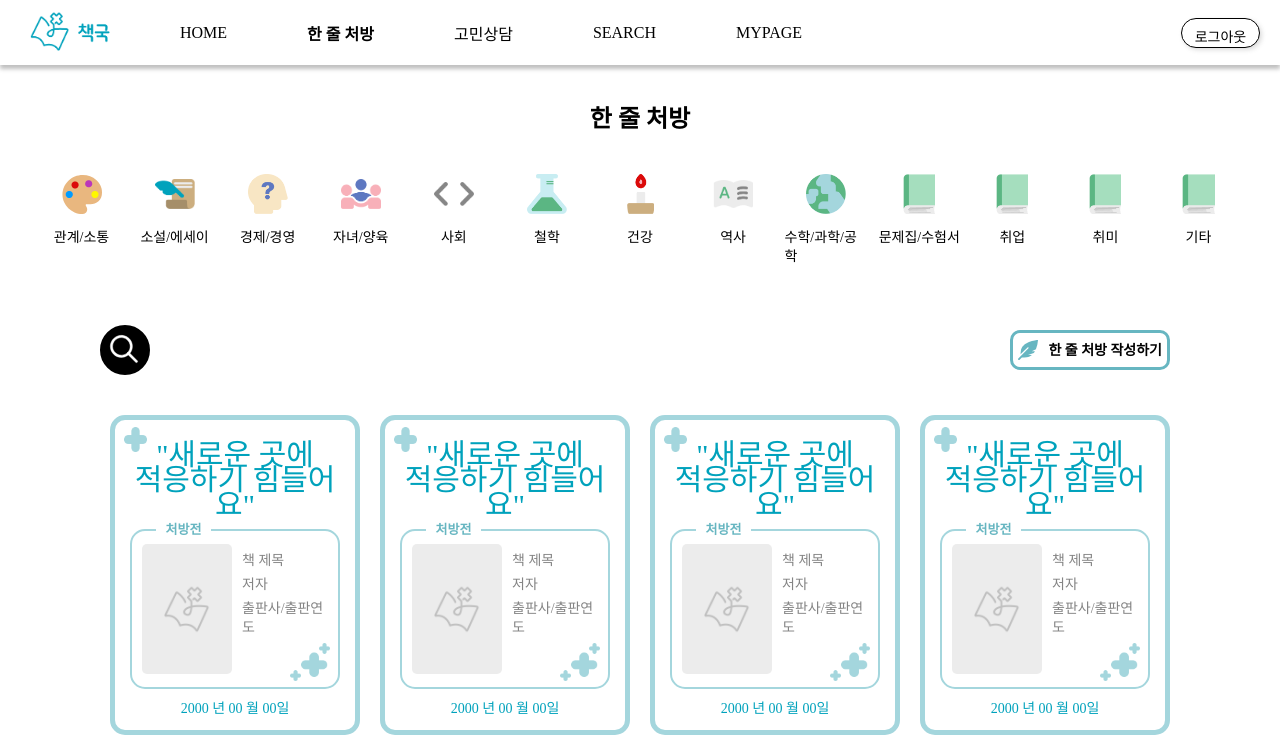
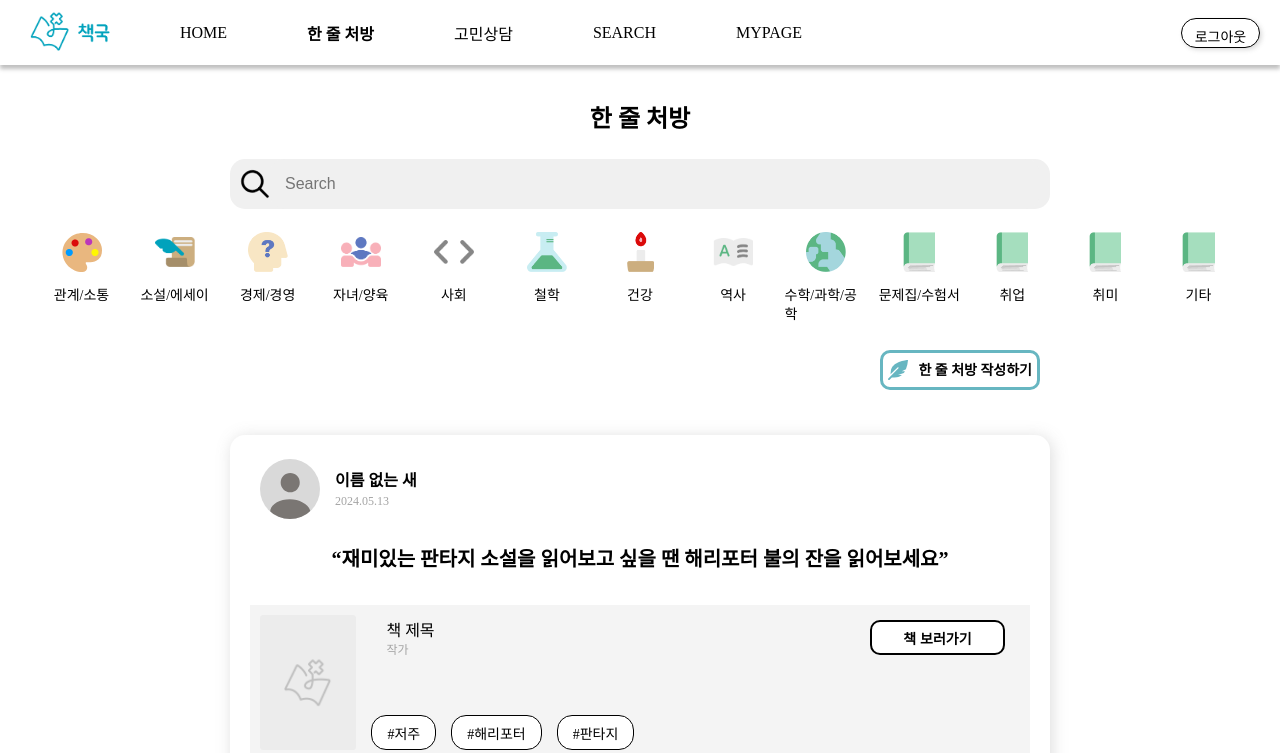
Before and after one commit to kw-bookmedicine/frontend, a React (Create React App) app: page /oneline/prescription in a window 1280 px wide. Shown: the top 753 px of the page. Built offline with nearby package versions, Linux system fonts and the light colour scheme; no server answers; a web font is replaced by a local one.

Commit message:
:art: Design: 한 줄 처방 목록 페이지 수정된 UI로 1차 구현

```diff
--- a/src/pages/Prescription/OneLinePrescription.jsx
+++ b/src/pages/Prescription/OneLinePrescription.jsx
@@ -1,4 +1,5 @@
 import React, { useState } from 'react';
+import { Link } from 'react-router-dom';
 
 // SERVICES
 import api from '../../services/api';
@@ -6,10 +7,10 @@ import api from '../../services/api';
 // COMPONENTS
 import Header from '../../components/Header';
 import PrescriptionCard from '../../components/Prescription/PrescriptionCard';
+import OneLinePrscrCard from '../../components/Prescription/OneLinePrscrCard';
 
 // STYLE
 import '../../styles/Prescription/OneLinePrescription.css';
-import { Link } from 'react-router-dom';
 
 const OneLinePrescription = () => {
 	const [iconUrl, setIconUrl] = useState('/icon/white_search_icon.svg');
@@ -58,9 +59,44 @@ const OneLinePrescription = () => {
 			<Header />
 			<section>
 				<div className="OneLinePrscr_content">
-					<div className="counseling_category_wrapper">
-						<div className="cns_category_title">한 줄 처방</div>
-						<div className="cns_category_content_wrapper">
+					<div className="oneLinePrscr_category_wrapper">
+						<div className="oneLinePrscr_category_title">한 줄 처방</div>
+						<form className="oneLinePrscr_searchBar_wrapper">
+							<img
+								src="/icon/black_search_icon.svg"
+								id="oneLinePrscr_searchBar_icon"
+							/>
+							<input
+								type="text"
+								className="oneLinePrscr_searchBar"
+								placeholder="Search"
+							/>
+						</form>
+
+						{/* <form action="" className="oneLinePrscrSearchBar_wrapper">
+								<img
+									src={iconUrl}
+									alt="검색"
+									id="cnsSearch_icon"
+									onClick={() => {
+										handleIconUrl();
+										setIconClick(!iconClick);
+										let searchBar = document.querySelector(
+											'.cnsSearchBar_wrapper',
+										);
+										let searchBarText =
+											document.getElementById('cnsSearch_text');
+										searchBar.classList.toggle('searchBar-visible');
+										searchBarText.classList.toggle('searchBar-visible');
+									}}
+								/>
+								<input
+									type="text"
+									id="cnsSearch_text"
+									placeholder="검색어를 입력해주세요"
+								/>
+							</form> */}
+						<div className="oneLinePrscr_category_content_wrapper">
 							<div className="cns_category" onClick={handleIcon} id="관계/소통">
 								<img
 									src="/icon/art_icon.svg"
@@ -184,36 +220,18 @@ const OneLinePrescription = () => {
 					</div> */}
 					<div className="OneLinePrscr_container">
 						<div className="OneLinePrscr_search_wrapper">
-							<form action="" className="cnsSearchBar_wrapper">
-								<img
-									src={iconUrl}
-									alt="검색"
-									id="cnsSearch_icon"
-									onClick={() => {
-										handleIconUrl();
-										setIconClick(!iconClick);
-										let searchBar = document.querySelector(
-											'.cnsSearchBar_wrapper',
-										);
-										let searchBarText =
-											document.getElementById('cnsSearch_text');
-										searchBar.classList.toggle('searchBar-visible');
-										searchBarText.classList.toggle('searchBar-visible');
-									}}
-								/>
-								<input
-									type="text"
-									id="cnsSearch_text"
-									placeholder="검색어를 입력해주세요"
-								/>
-							</form>
 							<Link to={'/oneline/prescription/write'}>
 								<button id="oneLinePrscr_write_btn">
 									<img src="/icon/mint_write_icon.svg" />한 줄 처방 작성하기
 								</button>
 							</Link>
 						</div>
-						<div className="OneLinePrscr_card_container">
+						<OneLinePrscrCard />
+						<OneLinePrscrCard />
+						<OneLinePrscrCard />
+						<OneLinePrscrCard />
+						<OneLinePrscrCard />
+						{/* <div className="OneLinePrscr_card_container">
 							<PrescriptionCard
 								onClick={() => {
 									console.log('click');
@@ -227,7 +245,7 @@ const OneLinePrescription = () => {
 							<PrescriptionCard />
 							<PrescriptionCard />
 							<PrescriptionCard />
-						</div>
+						</div> */}
 					</div>
 				</div>
 			</section>
--- a/src/styles/Prescription/OneLinePrescription.css
+++ b/src/styles/Prescription/OneLinePrescription.css
@@ -1,3 +1,78 @@
+.oneLinePrscr_category_wrapper {
+	display: flex;
+	flex-direction: column;
+	align-items: center;
+	width: 100%;
+	height: 200px;
+}
+
+.oneLinePrscr_category_title {
+	width: 100%;
+	font-family: var(--basic-font);
+	font-size: 24px;
+	line-height: 29px;
+	font-style: normal;
+	font-weight: 700;
+	height: auto;
+	display: flex;
+	justify-content: center;
+	align-items: center;
+	/* margin: 33px; */
+	margin-top: 40px;
+	margin-bottom: 25px;
+}
+
+.oneLinePrscr_searchBar_wrapper {
+	display: flex;
+	width: 820px;
+	border-radius: 15px;
+	justify-content: center;
+	align-items: center;
+	height: 50px;
+	margin-bottom: 23px;
+	background-color: #f0f0f0;
+	padding: 15px 10px;
+	color: #a5a5a5;
+}
+
+#oneLinePrscr_searchBar_icon {
+	width: 30px;
+	height: 30px;
+}
+
+.oneLinePrscr_searchBar {
+	width: 820px;
+	height: 50px;
+	padding: 10px 15px;
+	border-radius: 15px;
+	background-color: #f0f0f0;
+	border: none;
+	color: #a5a5a5;
+	font-size: 16px;
+	outline: none;
+}
+
+.oneLinePrscrSearchBar_wrapper {
+	appearance: none;
+	position: relative;
+	/* transform: translate(50%, 0%); */
+	transition: all 0.8s;
+	width: 50px;
+	height: 50px;
+	background-color: black;
+	border: 4px solid black;
+	border-radius: 25px;
+	padding: 5px;
+}
+
+.oneLinePrscr_category_content_wrapper {
+	display: grid;
+	grid-template-columns: repeat(13, 1fr);
+	margin: 0 40px;
+	height: auto;
+	gap: 10px;
+}
+
 .OneLinePrscr_content {
 	display: flex;
 	flex-direction: column;
@@ -31,18 +106,19 @@
 	flex-direction: column;
 	align-items: center;
 	width: 100%;
+	height: -moz-fit-content;
 	height: fit-content;
 	max-width: 1080px;
+	margin-top: 20px;
 }
 
 .OneLinePrscr_search_wrapper {
 	display: flex;
 	align-items: center;
-	justify-content: space-between;
+	justify-content: flex-end;
 	width: 100%;
 	height: 70px;
-	min-width: 1080px;
-	max-width: 1080px;
+	max-width: 820px;
 	padding-top: 20px;
 	margin: 40px auto;
 }
```
